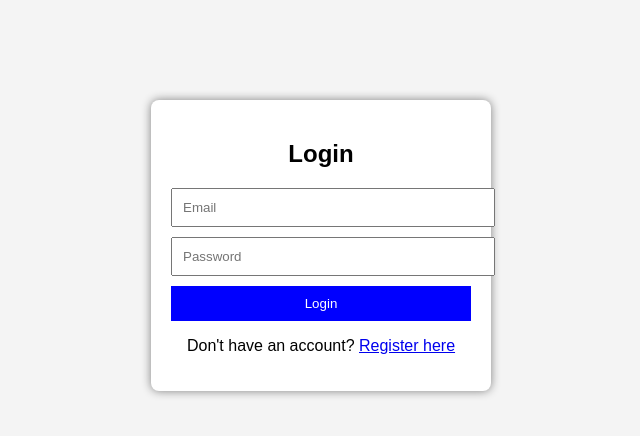
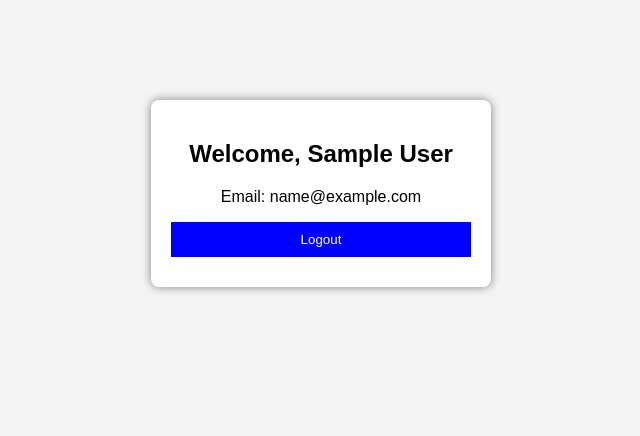
Before and after one commit to GenoJ83/Web-Development, a website: page user-auth-system/frontend/index.html in a window 1280 px wide. Shown: the whole page, without its empty margins (319-959 px from the left). Drawn offline with Linux system fonts and the light colour scheme; sample sign-in values are in the browser's storage.

Commit message:
`Updated index.html to display user dashboard and added logout functionality`

```diff
--- a/user-auth-system/frontend/index.html
+++ b/user-auth-system/frontend/index.html
@@ -3,19 +3,29 @@
 <head>
     <meta charset="UTF-8">
     <meta name="viewport" content="width=device-width, initial-scale=1.0">
-    <title>Login</title>
+    <title>Dashboard</title>
     <link rel="stylesheet" href="styles.css">
 </head>
 <body>
     <div class="container">
-        <h2>Login</h2>
-        <input type="email" id="loginEmail" placeholder="Email">
-        <input type="password" id="loginPassword" placeholder="Password">
-        <button onclick="login()">Login</button>
-        <p>Don't have an account? <a href="register.html">Register here</a></p>
-        <p id="loginMessage"></p>
+        <h2>Welcome, <span id="userName"></span></h2>
+        <p>Email: <span id="userEmail"></span></p>
+        <button onclick="logout()">Logout</button>
     </div>
 
-    <script src="script.js"></script>
+    <script>
+        const user = JSON.parse(localStorage.getItem("user"));
+        if (!user) {
+            window.location.href = "index.html";
+        } else {
+            document.getElementById("userName").textContent = user.name;
+            document.getElementById("userEmail").textContent = user.email;
+        }
+
+        function logout() {
+            localStorage.removeItem("user");
+            window.location.href = "index.html";
+        }
+    </script>
 </body>
 </html>
```
